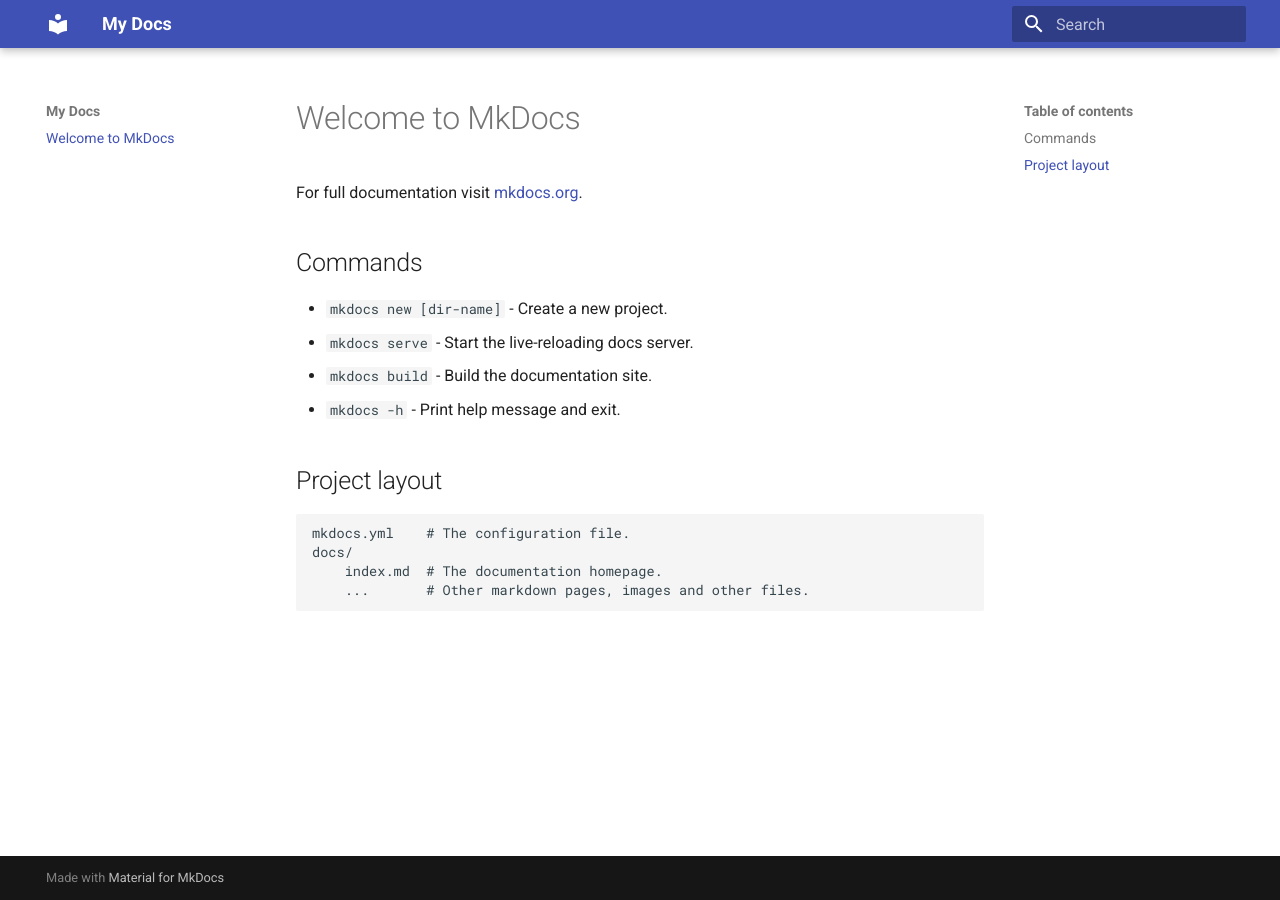
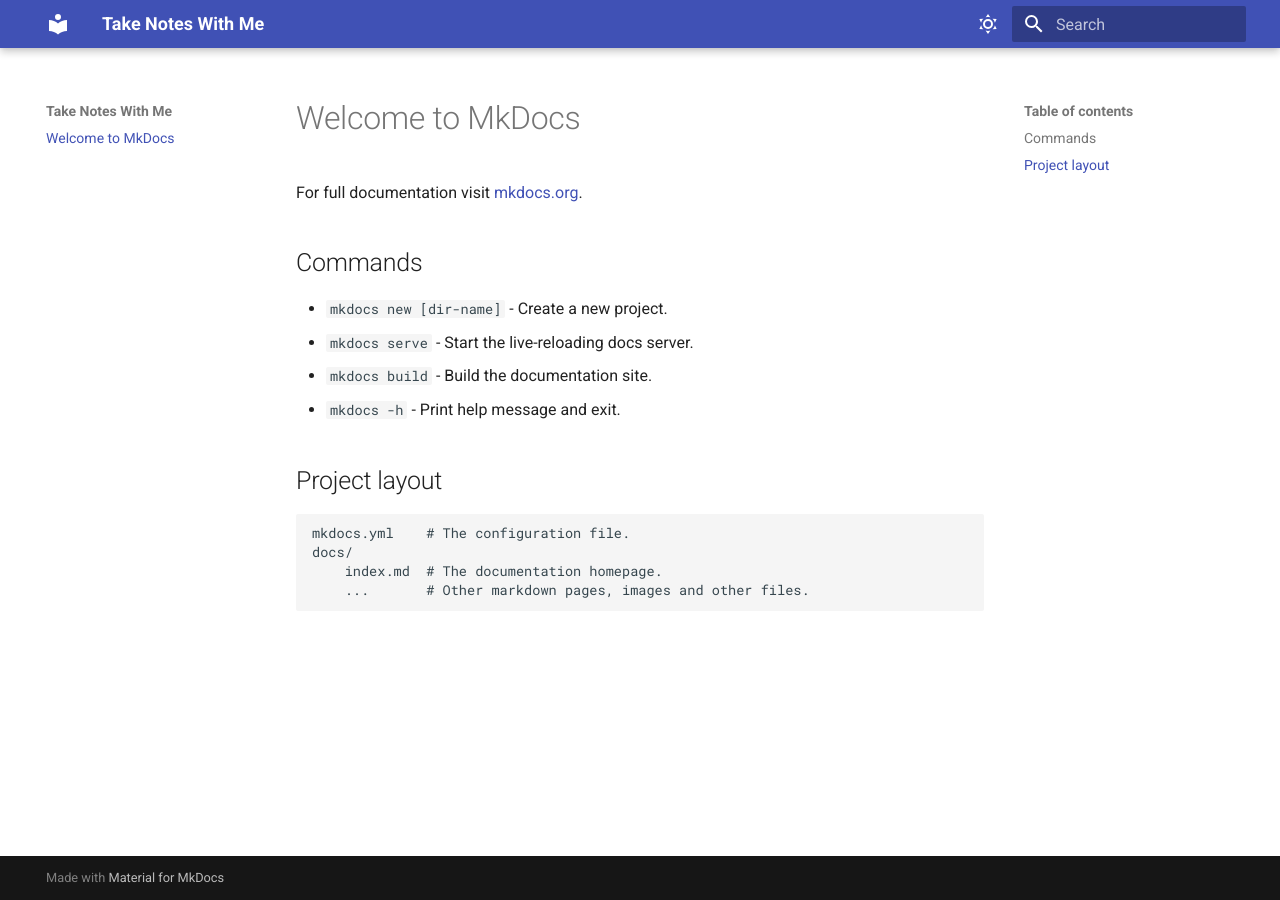
Before and after one commit to MarcosQiu/my-docs, an MkDocs documentation site: the page built from docs/index.md, in a window 1280 px wide. Built offline with MkDocs 1.6.1 and Material for MkDocs 9.7.7, drawn with Linux system fonts in a browser that asks for light colours.

Commit message:
color schema

```diff
--- a/mkdocs.yml
+++ b/mkdocs.yml
@@ -1,4 +1,14 @@
-site_name: My Docs
+site_name: Take Notes With Me
 site_url: http://yankunqiu.me
 theme:
   name: material
+  palette:
+    - scheme: default
+      toggle:
+        icon: material/weather-sunny
+        name: Switch to dark mode
+    - scheme: slate
+      primary: blue grey
+      toggle:
+        icon: material/weather-night
+        name: Switch to light mode
```
